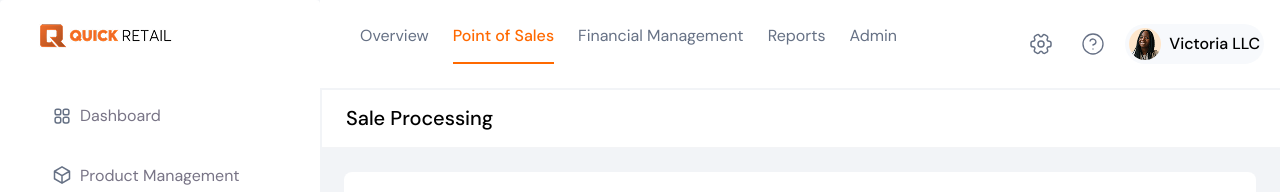
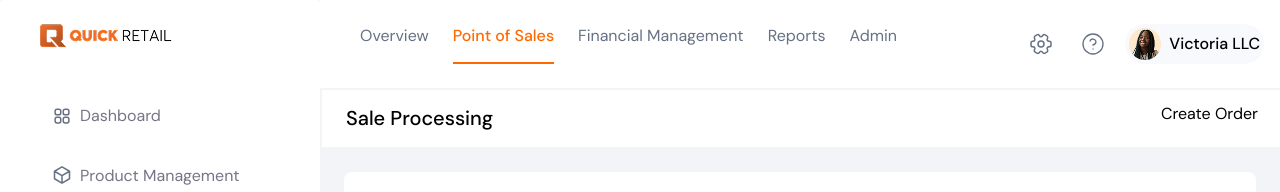
Before and after one commit to Iamfineboyygabriel/quick-retail, a React (Vite) app: page /dashboard/sales in a window 1280 px wide. Shown: the top 192 px of the page. Built offline with nearby package versions, Linux system fonts and the light colour scheme.

Commit message:
update branch

```diff
--- a/src/pages/pointOfSales/saleProcessing/salesProcessingPage.tsx
+++ b/src/pages/pointOfSales/saleProcessing/salesProcessingPage.tsx
@@ -1,6 +1,8 @@
 import { Text } from "@mantine/core";
 import PageContainer from "../../../layout/pageContainer";
 import CustomerOrdersTable from "../../../components/dashboard/pointOfSales/dashboard/orderTable";
+import { ROUTES } from "../../../constants/routes";
+import { Link } from "react-router";
 
 const SalesProcessingPage = () => {
   const subHeaders = [
@@ -9,6 +11,7 @@ const SalesProcessingPage = () => {
         <Text fw={500} size="xl" c="black">
           Sale Processing
         </Text>
+        <Link to={ROUTES.createOrder}>Create Order</Link>
       </div>
     </div>,
   ];
```
